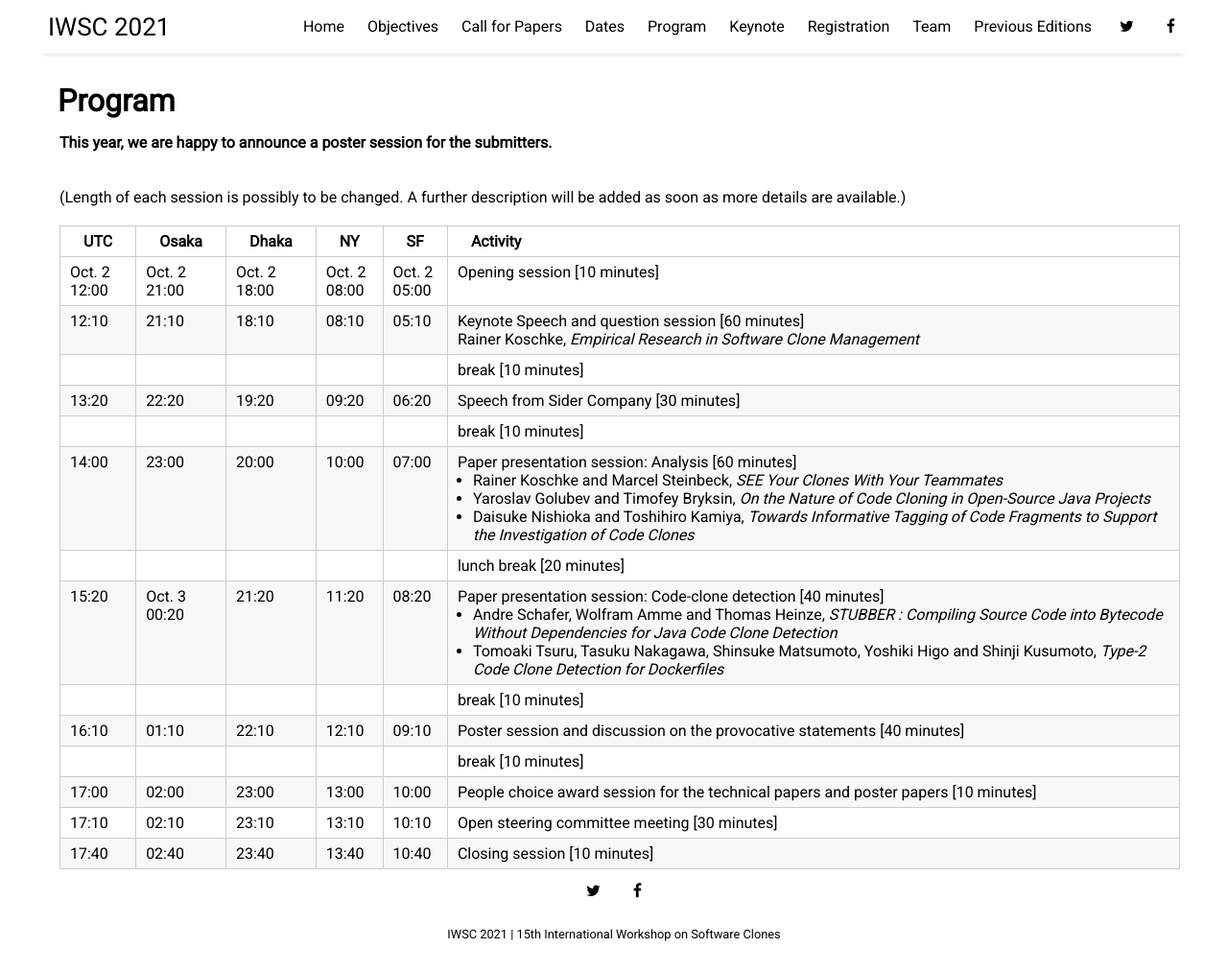
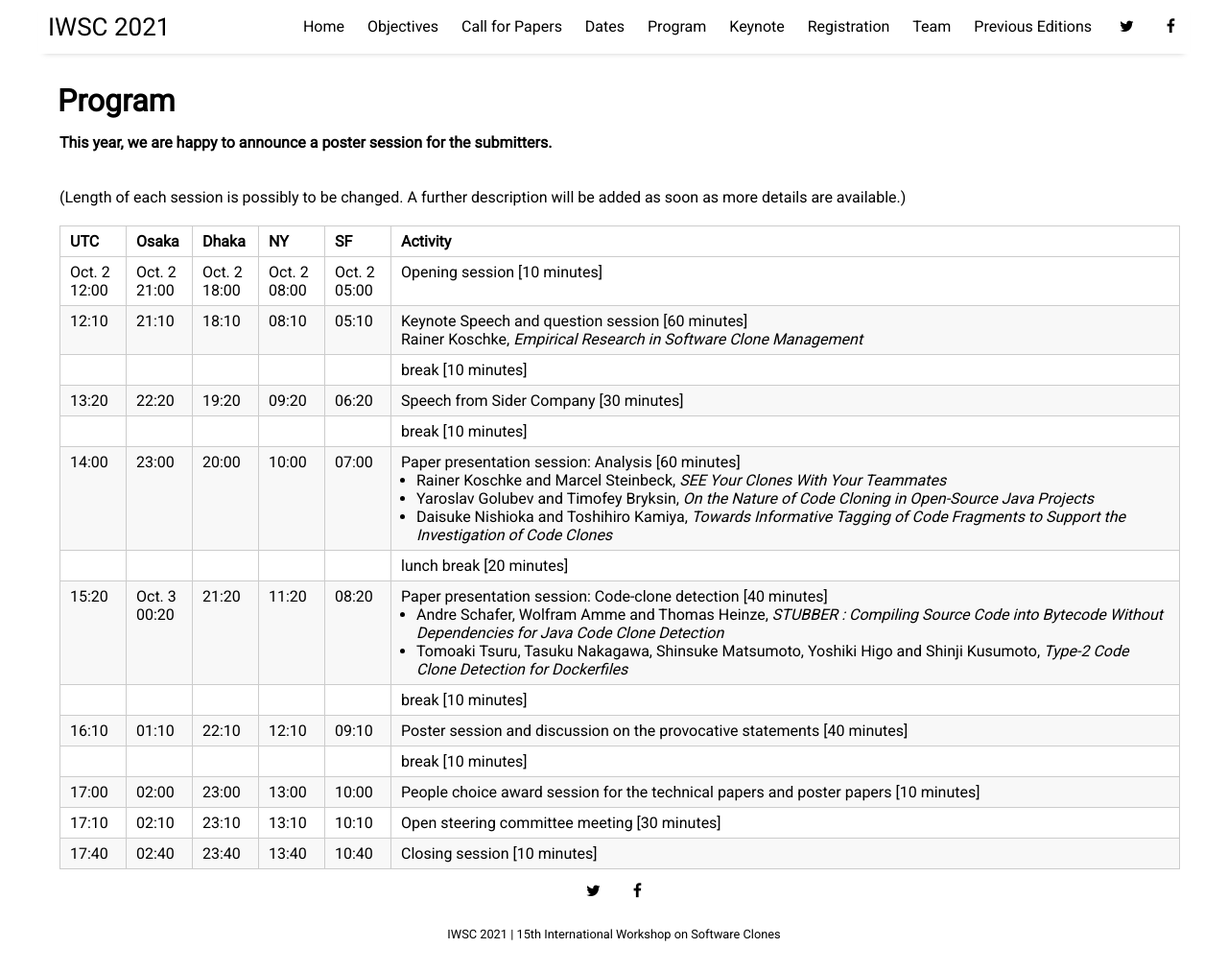
Before and after one commit to iwsc2023/iwsc2023.github.io, a Jekyll site: the page built from pages/program.html, in a window 1280 px wide and 1012 px high. Shown: the whole window at 96% size. Built offline with Jekyll 4.4.1, drawn with Linux system fonts in a browser that asks for light colours; nearby versions of some CDN libraries.

Commit message:
fix: adjusted the width of the column by hand

```diff
--- a/pages/program.html
+++ b/pages/program.html
@@ -25,7 +25,7 @@ table tr th {
 	border: 1px solid #cccccc;
 	text-align: left;
 	margin: 0;
-	padding: 6px 1.5em;
+	padding: 6px 10px;
 }
 table tr td {
 	border: 1px solid #cccccc;
@@ -52,14 +52,15 @@ table tr th :last-child, table tr td :last-child {
 	(Length of each session is possibly to be changed. A further description will be added as soon as more details are available.)
 </p>
 
+<!-- the following <th style="width: 3em;"> s were manually modified. -->
 <table>
 <thead>
 <tr>
-<th>UTC</th>
-<th>Osaka</th>
-<th>Dhaka</th>
-<th>NY</th>
-<th>SF</th>
+<th style="width: 3em;">UTC</th>
+<th style="width: 3em;">Osaka</th>
+<th style="width: 3em;">Dhaka</th>
+<th style="width: 3em;">NY</th>
+<th style="width: 3em;">SF</th>
 <th>Activity</th>
 </tr>
 </thead>
```
